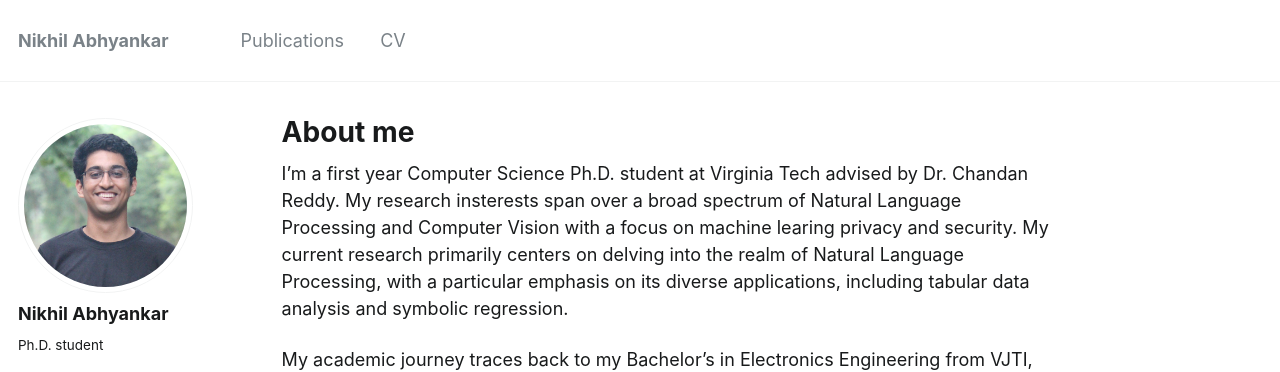
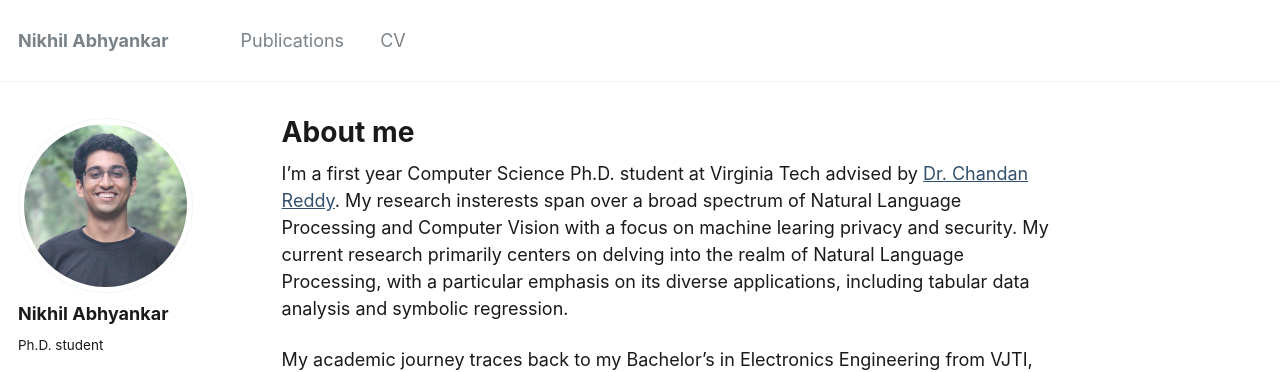
Before and after one commit to nikhilsab/nikhilsab.github.io, a Jekyll site: the page built from _pages/about.md, in a window 1280 px wide. Shown: the top 372 px of the page. Built offline with Jekyll 4.4.1, drawn with Linux system fonts in a browser that asks for light colours; part of the change alters nothing that is shown.

Commit message:
previous commit final setup

```diff
--- a/_pages/about.md
+++ b/_pages/about.md
@@ -8,7 +8,7 @@ redirect_from:
   - /about.html
 ---
 
-I’m a first year Computer Science Ph.D. student at Virginia Tech advised by Dr. Chandan Reddy. My research insterests span over a broad spectrum of Natural Language Processing and Computer Vision with a focus on machine learing privacy and security. My current research primarily centers on delving into the realm of Natural Language Processing, with a particular emphasis on its diverse applications, including tabular data analysis and symbolic regression.
+I’m a first year Computer Science Ph.D. student at Virginia Tech advised by [Dr. Chandan Reddy](https://people.cs.vt.edu/reddy/). My research insterests span over a broad spectrum of Natural Language Processing and Computer Vision with a focus on machine learing privacy and security. My current research primarily centers on delving into the realm of Natural Language Processing, with a particular emphasis on its diverse applications, including tabular data analysis and symbolic regression.
 
 My academic journey traces back to my Bachelor's in Electronics Engineering from VJTI, Mumbai. My undergraduate thesis dedicated to the exploration of Deepfake Detection, led me to join Virginia Tech for the Masters program. During my Master's program, I collaborated on projects on machine learning privacy with my advisor [Dr. Ruoxi Jia](https://ruoxijia.info/).
 
```
